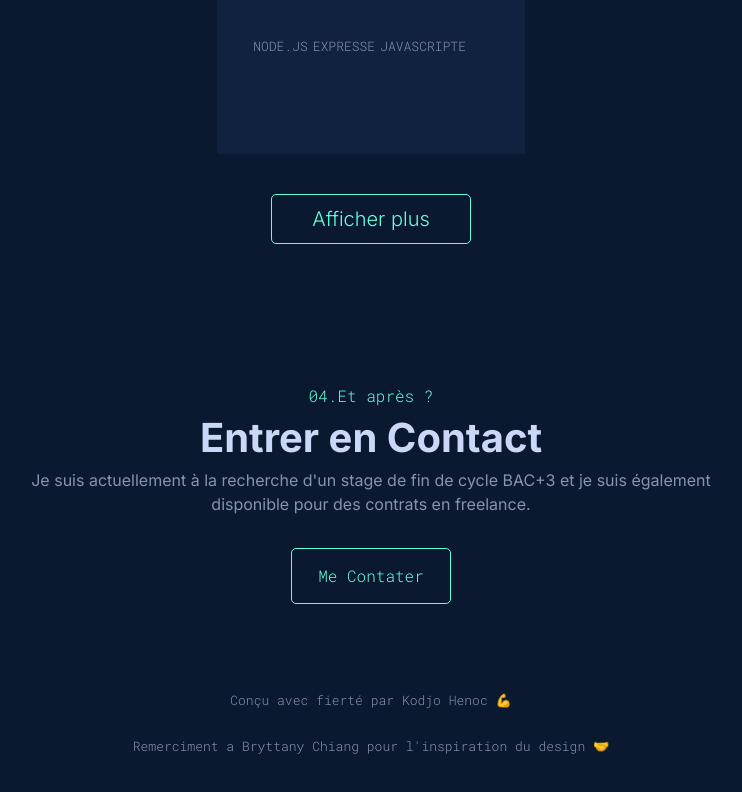
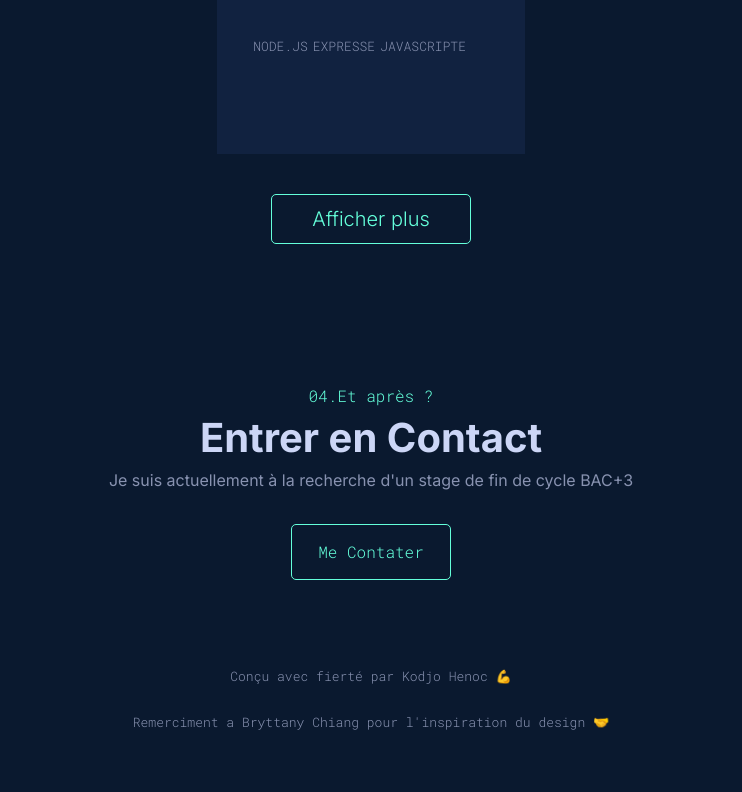
Before and after one commit to henoceli3/v1_portfolio_kodjo_henoc, a Next.js app: page / in a window 1280 px wide. Shown: the part 4538-5330 px from the top of the page, without its empty margins (269-1011 px from the left). Built offline with nearby package versions, Linux system fonts and the light colour scheme.

Commit message:
debug_04

```diff
--- a/src/components/sections/ContactMe.js
+++ b/src/components/sections/ContactMe.js
@@ -29,7 +29,7 @@ const ContactMe = () => {
           fontSize={".8em"}
         >
           {
-            "Je suis actuellement à la recherche d'un stage de fin de cycle BAC+3 et je suis également disponible pour des contrats en freelance."
+            "Je suis actuellement à la recherche d'un stage de fin de cycle BAC+3"
           }
         </Text>
 
```
